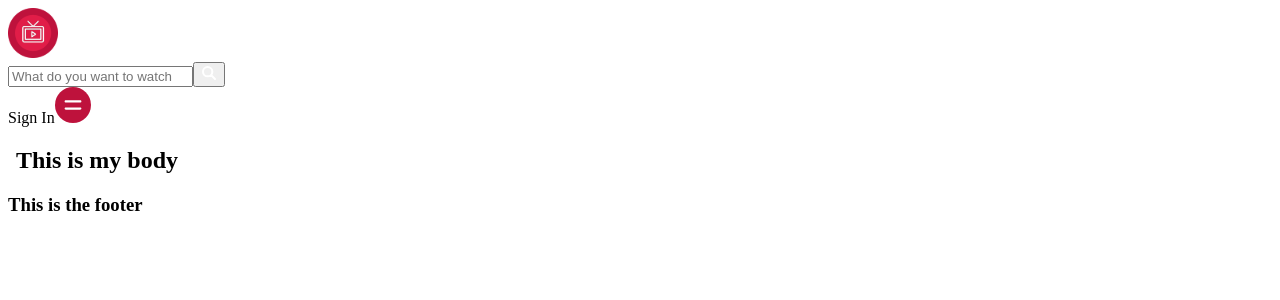
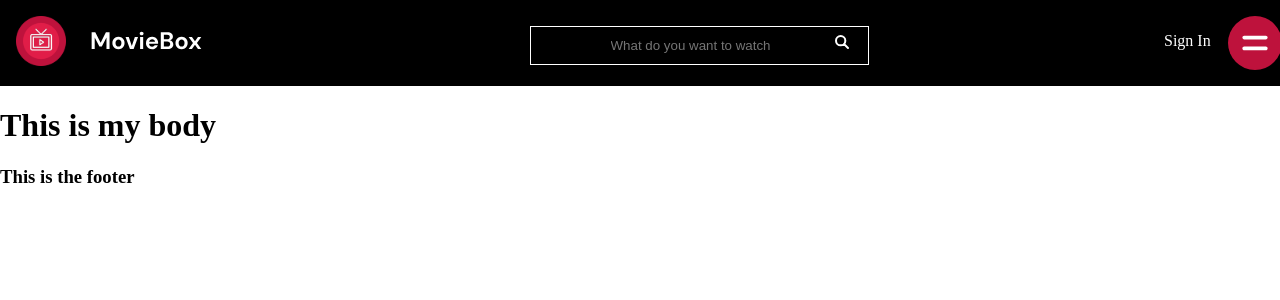
Before and after one commit to TaiwoSoftware/Movie-project, a React (Vite) app: page / in a window 1280 px wide. Shown: the top 300 px of the page. Built offline with nearby package versions, Linux system fonts and the light colour scheme.

Commit message:
done with the header

```diff
--- a/src/App.jsx
+++ b/src/App.jsx
@@ -43,9 +43,9 @@
 // Getting Started
 // Welcome to version 3 of The Movie Database (TMDB) API. This is where you will find the definitive list of currently available methods for our movie, tv, actor and image API.
 import Header from './components/Header/Header'
-import Body from './components/Body/Body'
+import Body from './components/Body/Main'
 import Footer from './components/Footer/Footer'
-import './'
+import './style.css'
 function App() {
     return (
         <>
--- a/src/components/Body/Body.jsx
+++ /dev/null
@@ -1,6 +0,0 @@
-function Body() {
-    return <body>
-        <h2>This is my body</h2>
-    </body>
-}
-export default Body;
--- /dev/null
+++ b/src/components/Body/Main.jsx
@@ -0,0 +1,6 @@
+function Main() {
+    return <div>
+        <h1>This is my body</h1>
+    </div>
+}
+export default Main;
--- a/src/components/Header/Header.jsx
+++ b/src/components/Header/Header.jsx
@@ -2,10 +2,12 @@ import Logo from "./Logo/Logo";
 import Nav from "./Nav/Nav";
 import Menu from "./Menu/Menu";
 function Header() {
-    return <header>
+    return <main>
+        <header>
         <Logo />
         <Nav />
         <Menu />
     </header>
+    </main>
 }
 export default Header;
--- a/src/components/Header/Menu/Menu.jsx
+++ b/src/components/Header/Menu/Menu.jsx
@@ -1,8 +1,8 @@
 import menuImage from '../images/Menu.svg';
 const Menu = () => {
     return (
-        <div>
-            Sign In
+        <div className='menu'>
+            <p>Sign In </p>
             <img src={menuImage} alt='menu' />
         </div>
     );
--- a/src/style.css
+++ b/src/style.css
@@ -0,0 +1,63 @@
+html{
+    max-width: 1440px;
+    margin-right: auto;
+    margin-left: auto;
+}
+body{
+    padding: 0;
+    margin: 0;
+    box-sizing: border-box;
+}
+header{
+    display: flex;
+    justify-content: space-between;
+    background-color: black;
+    padding: 1rem;
+}
+
+nav {
+    padding: .2rem 4rem;
+    margin: 0;
+}
+
+nav input{
+    background: transparent;
+    padding:.7rem 5rem;
+    border: none;
+    position: relative;
+    margin-top: .4rem;
+    margin-left: -2rem;
+    border: 1px solid white;
+    color: white;
+}
+
+nav input:focus {
+    border: none;
+}
+
+nav button {
+    background: transparent;
+    border: none;
+    padding: .6rem;
+    position: absolute;
+    left: 51.5rem;
+    top: 1.5rem;
+    cursor: pointer;
+}
+
+.menu {
+    display: flex;
+    position: relative;
+}
+
+.menu p{
+    color: white;
+    color: 100%;
+    left: -4rem;
+    position: absolute;
+}
+
+main {
+    background-color: black;
+    color: white;
+}
```
